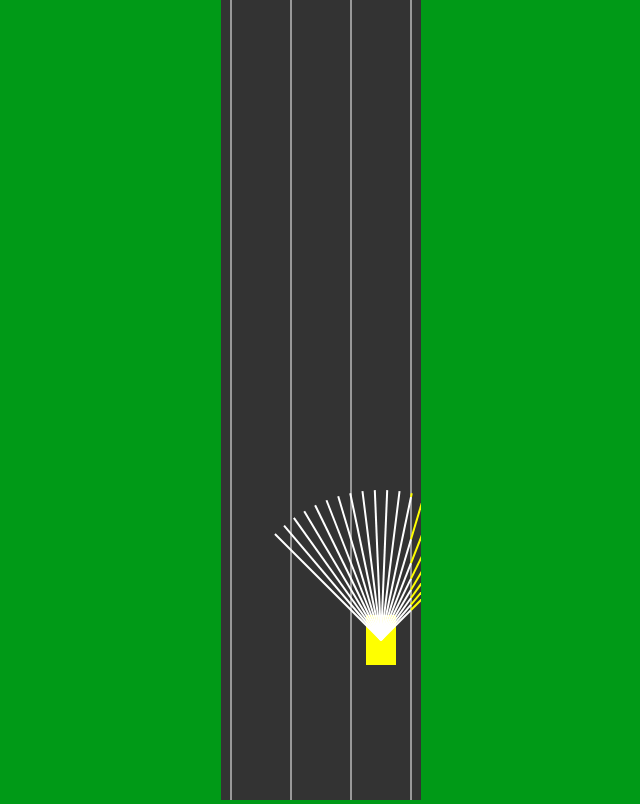
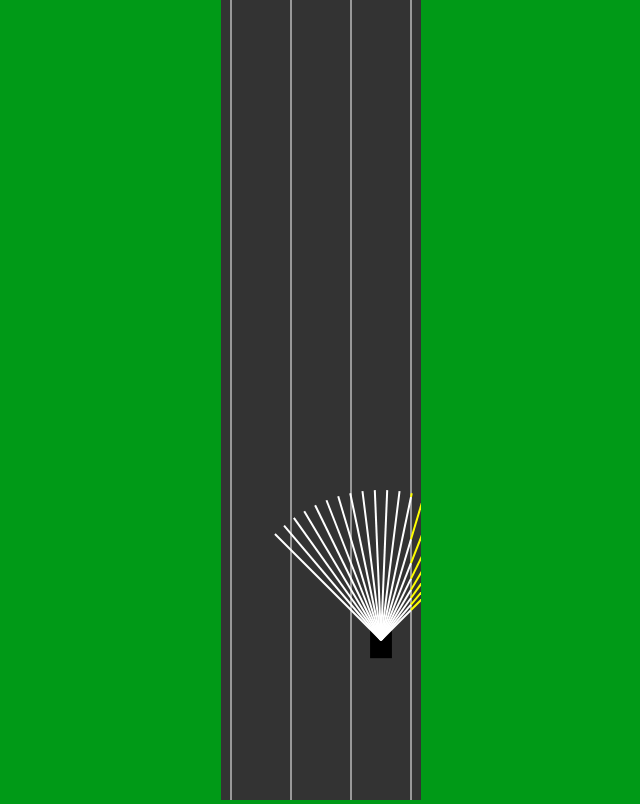
Before and after one commit to adinortey360/obstacle-avoidance, a plain HTML site: page raytrace.html in a window 1280 px wide. Shown: the whole page, without its empty margins (319-959 px from the left). Drawn offline with Linux system fonts and the light colour scheme.

Commit message:
traffic collision management

```diff
--- a/carEntity.js
+++ b/carEntity.js
@@ -1,5 +1,5 @@
 class Car {
-    constructor(x, y, width, height) {
+    constructor(x, y, width, height, type, maxspeed = 3) {
         this.x = x;
         this.y = y;
         this.width = width;
@@ -8,27 +8,93 @@ class Car {
         this.speed = 0;
         this.acceleration = 0.2;
 
-        this.maxspeed = 3;
+        this.maxspeed = maxspeed;
         this.friction = 0.04;
 
         this.angle = 0;
 
-        this.sensor = new Sensor(this);
-        this.steering = new Steering();
+        this.crashed = false;
+
+        if(type == "player") {
+            this.sensor = new Sensor(this);
+        }
+
+        this.steering = new Steering(type);
     }
 
-    update(bordersofroad) {
-        this.movements();
-        this.sensor.update(bordersofroad);
+    update(bordersofroad, traffic) {
+        if(!this.crashed) {
+            this.movements();
+            this.polygon = this.createPolygon();
+            this.crashed = this.checkCrashed(bordersofroad, traffic);
+        }
+
+        if(this.sensor) {
+            this.sensor.update(bordersofroad, traffic);
+        }
+
+    }
+
+    checkCrashed(bordersofroad, traffic) {
+        for (let i = 0; i < bordersofroad.length; i++) {
+            if (getPolygonIntersections(this.polygon, bordersofroad[i])) {
+                return true;
+            }
+        }
+
+
+        for (let i = 0; i < traffic.length; i++) {
+            if (getPolygonIntersections(this.polygon, traffic[i].polygon)) {
+                return true;
+            }
+        }
+
+
+        return false;
+    }
+
+    createPolygon() {
+        const points = [];
+        const radius = Math.hypot(this.width, this.width)/2;
+
+        const alpha = Math.atan2(
+            this.width,
+            this.height
+        )
+
+        points.push({
+            x: this.x - Math.sin(this.angle - alpha) * radius,
+            y: this.y - Math.cos(this.angle - alpha) * radius
+        });
+
+        points.push({
+            x: this.x - Math.sin(this.angle + alpha) * radius,
+            y: this.y - Math.cos(this.angle + alpha) * radius
+        });
+
+        points.push({
+            x: this.x - Math.sin(Math.PI + this.angle - alpha) * radius,
+            y: this.y - Math.cos(Math.PI + this.angle - alpha) * radius
+        });
+
+        points.push({
+            x: this.x - Math.sin(Math.PI + this.angle + alpha) * radius,
+            y: this.y - Math.cos(Math.PI + this.angle + alpha) * radius
+        });
+
+        return points;
+
+
+
     }
 
     movements() {
         if (this.steering.drive) {
-            this.speed -= this.acceleration;
+            this.speed += this.acceleration;
         }
 
         if (this.steering.reverse) {
-            this.speed += this.acceleration;
+            this.speed -= this.acceleration;
         }
 
         if (this.speed > this.maxspeed) {
@@ -56,11 +122,11 @@ class Car {
 
 
             if (this.steering.left) {
-                this.angle += 0.04 * flip;
+                this.angle += 0.03 * flip;
             }
 
             if (this.steering.right) {
-                this.angle -= 0.04 * flip;
+                this.angle -= 0.03 * flip;
             }
         }
 
@@ -70,23 +136,24 @@ class Car {
 
 
     draw(ctx) {
-        ctx.save();
-        ctx.translate(this.x, this.y);
-        ctx.rotate(-this.angle);
+        if(this.crashed) {
+            ctx.fillStyle = "red";
+        } else {
+            ctx.fillStyle = "black";
+        }
         ctx.beginPath();
-        ctx.rect(
-            -this.width / 2,
-            -this.height / 2,
-            this.width,
-            this.height
-        );
+        ctx.moveTo(this.polygon[0].x, this.polygon[0].y);
 
-        ctx.fillStyle = "yellow";
+        for (let i = 1; i < this.polygon.length; i++) {
+            ctx.lineTo(this.polygon[i].x, this.polygon[i].y);
+        }
+
         ctx.fill();
 
-        ctx.restore();
 
-        this.sensor.draw(ctx);
+        if(this.sensor) {
+          this.sensor.draw(ctx);
+        }
     }
 
 
--- a/helpers.js
+++ b/helpers.js
@@ -24,3 +24,17 @@ function getIntersection(A,B,C,D) {
 
     return null;
 }
+
+
+function getPolygonIntersections(poly1, poly2) {
+    for(let i = 0; i < poly1.length; i++) {
+        for(let j = 0; j < poly2.length; j++) {
+            const intersection = getIntersection(poly1[i], poly1[(i+1) % poly1.length],
+            poly2[j], poly2[(j+1) % poly2.length]);
+            if(intersection) {
+                return intersection;
+            }
+        }
+    }
+    return false;
+}
--- a/raytrace.html
+++ b/raytrace.html
@@ -10,6 +10,7 @@
 </head>
 <body>
     <canvas id="canvas"></canvas>
+    <script src="brain.js"></script>
     <script src="sensors.js"></script>
     <script src="helpers.js"></script>
     <script src="tracks.js"></script>
--- a/script.js
+++ b/script.js
@@ -2,18 +2,30 @@ const canvas = document.getElementById("canvas");
 canvas.width = 200;
 
 const ctx = canvas.getContext("2d");
-const track = new Track(canvas.width/2, canvas.width * 0.9);
-const car = new Car( track.getCenterofLane(2), 100, 30, 50);
+const track = new Track(canvas.width / 2, canvas.width * 0.9);
+const car = new Car(track.getCenterofLane(2), 100, 30, 50, "player");
+const traffic = [
+    new Car(track.getCenterofLane(2), -100, 30, 50, "traffic", 2)
+]
 
 animate();
 
 function animate() {
-    car.update(track.borders);
+    for (let i = 0; i < traffic.length; i++) {
+        traffic[i].update(
+            track.borders, []
+        )
+    }
+    car.update(track.borders, traffic);
     canvas.height = window.innerHeight;
 
     ctx.save();
     ctx.translate(0, -car.y + canvas.height * 0.8);
 
+    // for loop of traffic
+    for (let i = 0; i < traffic.length; i++) {
+        traffic[i].draw(ctx);
+    }
 
     track.draw(ctx);
     car.draw(ctx);
--- a/sensors.js
+++ b/sensors.js
@@ -9,20 +9,20 @@ class Sensor {
         this.sensorreadings = [];
     }
 
-    update(bordersofroad) {
+    update(bordersofroad, traffic) {
         this.castrays();
         this.sensorreadings = [];
 
         for (let i = 0; i < this.rays.length; i++) {
 
             this.sensorreadings.push(
-                this.getReadings(this.rays[i], bordersofroad)
+                this.getReadings(this.rays[i], bordersofroad, traffic)
             );
         }
 
     }
 
-    getReadings(ray, bordersofroad) {
+    getReadings(ray, bordersofroad, traffic) {
         let contacts=[];
 
         for(let i = 0; i < bordersofroad.length; i++) {
@@ -32,6 +32,19 @@ class Sensor {
                 contacts.push(intersection);
             }
         }
+
+        for(let i = 0; i < traffic.length; i++) {
+            const poly = traffic[i].polygon;
+
+            for(let j = 0; j < poly.length; j++) {
+                const value = getIntersection(ray[0], ray[1], poly[j], poly[(j + 1) % poly.length]);
+
+                if(value) {
+                    contacts.push(value);
+                }
+            }
+        }
+
 
         if(contacts.length == 0) {
             return null;
--- a/steering.js
+++ b/steering.js
@@ -5,7 +5,16 @@ class Steering {
         this.left = false;
         this.right = false;
 
-        this.addKeyboardListeners();
+        switch(t) {
+            case "player":
+                this.addKeyboardListeners();
+                break;
+            case "traffic":
+                this.drive = true;
+                break;
+
+        }
+
     }
 
     addKeyboardListeners() {
```
Also changed, not shown: tracks.js (+7 -0 lines), brain.js (added).
